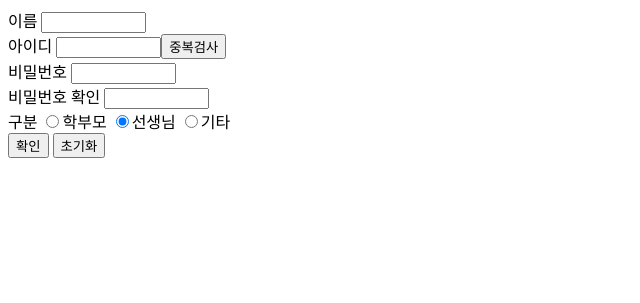
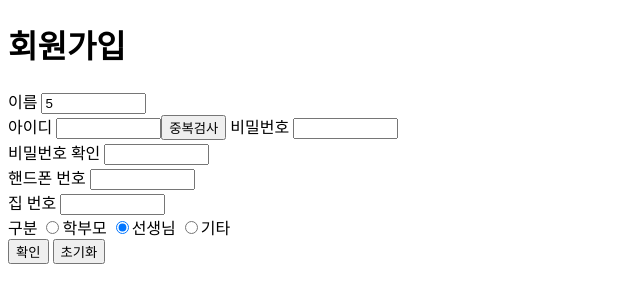
Before and after one commit to leejaengjaeng/Django_atto, a Django app: page /signup/ in a window 1280 px wide. Shown: the top 303 px of the page, without its empty margins (0-640 px from the left). Run offline with Django 3.2, Linux system fonts and the light colour scheme.

Commit message:
회원가입

```diff
--- a/homepage/urls.py
+++ b/homepage/urls.py
@@ -7,6 +7,7 @@ urlpatterns = [
 	url(r'^second/',views.index2, name='test'),
 	url(r'^imgTest/',views.imgTest, name='imgtest'),
 	url(r'^Test/',views.Test, name='test'),
+
 	url(r'^signup/',views.signup,name='signup'),
-
+	url(r'^inputsign',views.inputsign,name='inputsign'),
 ]
--- a/homepage/views.py
+++ b/homepage/views.py
@@ -2,7 +2,7 @@ from django.shortcuts import render
 from homepage.models import SliderImages
 
 from django.http import HttpResponse
-
+from django.contrib.auth.models import User
 # Create your views here.
 
 def home(request):
@@ -14,11 +14,21 @@ def home(request):
 	return render(request,'homepage/attocube_main.html',{'imgs':sendToTemplate})
 
 def signup(request):
-
 	return render(request, 'registration/signup.html')
 
-# def checkid(request):
-# 	return rend
+def inputsign(request):
+	name = request.POST.get("name", str)
+	username = request.POST.get("id", str)
+	pwd = request.POST.get("pwd", str)
+	repwd = request.POST.get("repwd", str)
+	groups = request.POST.get("major", str)
+	mPhoneNum = request.POST.get("phonenum", str)
+	teleNum = request.POST.get("telenum",str)
+	user = User.objects.create_user(username=username, email=None, password=pwd,last_name=name)
+	user.userprofile.mobilePhoneNumber=mPhoneNum
+	user.userprofile.phoneNumber=teleNum
+	user.userprofile.save()
+	return render(request, 'registration/signup.html')
 
 def index(request):
 	return HttpResponse("Hello<br>This page will be the attocube's homepage")
--- a/templates/registration/signup.html
+++ b/templates/registration/signup.html
@@ -5,17 +5,18 @@
 <title>Insert title here</title>
 </head>
 <body>
-	<form action="/signup" method="post">
-		이름            <input type="text" name="name" size="10"><br/>
-		아이디          <input type="text" name="id" size="10"><form action="/checkid" method="post"><input type="button" id = "checkbutton" value="중복검사"></form>
+    <h1>회원가입</h1>
+	<form action="/inputsign" method="POST">{% csrf_token %}
+		이름            <input type="text" name="name" size="10" value="5"><br/>
+		아이디          <input type="text" name="id" size="10"><form action="/checkid" method="post"><input type="button" id = "checkbutton" value="중복검사" />
 		비밀번호        <input type="password" name="pwd" size="10"><br/>
         비밀번호 확인   <input type="password" name="repwd" size="10"><br/>
+        핸드폰 번호   <input type="text" name="phonenum" size="10"><br/>
+        집 번호   <input type="text" name="telenum" size="10"><br/>
 		구분            <input type="radio" name="major" value="parent">학부모
 		<input type="radio" name="major" value="teacher" checked="checked">선생님
 		<input type="radio" name="major" value="etc">기타
-		<br/>
-
-
+		<br>
 		<input type="submit" value="확인">
 		<input type="reset" value ="초기화">
 	</form>
```
